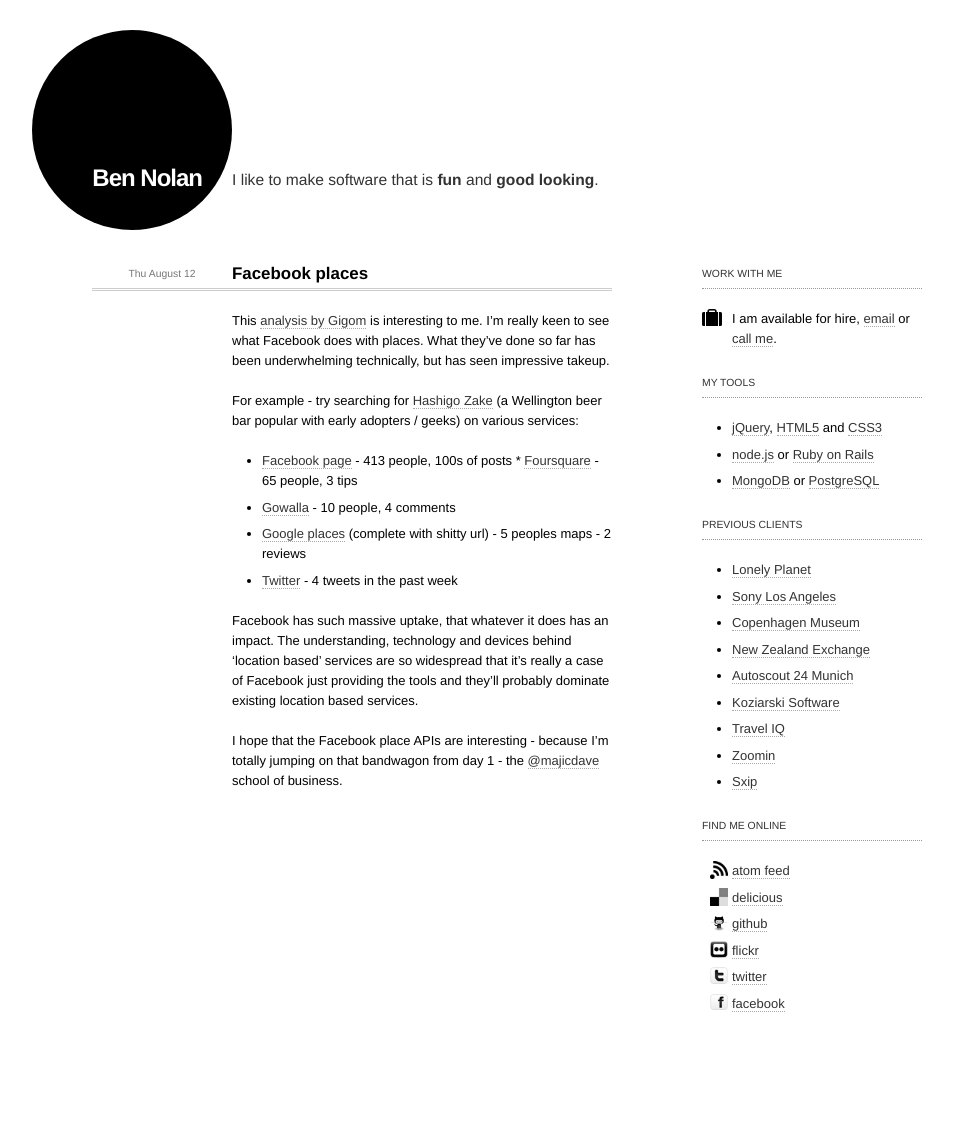
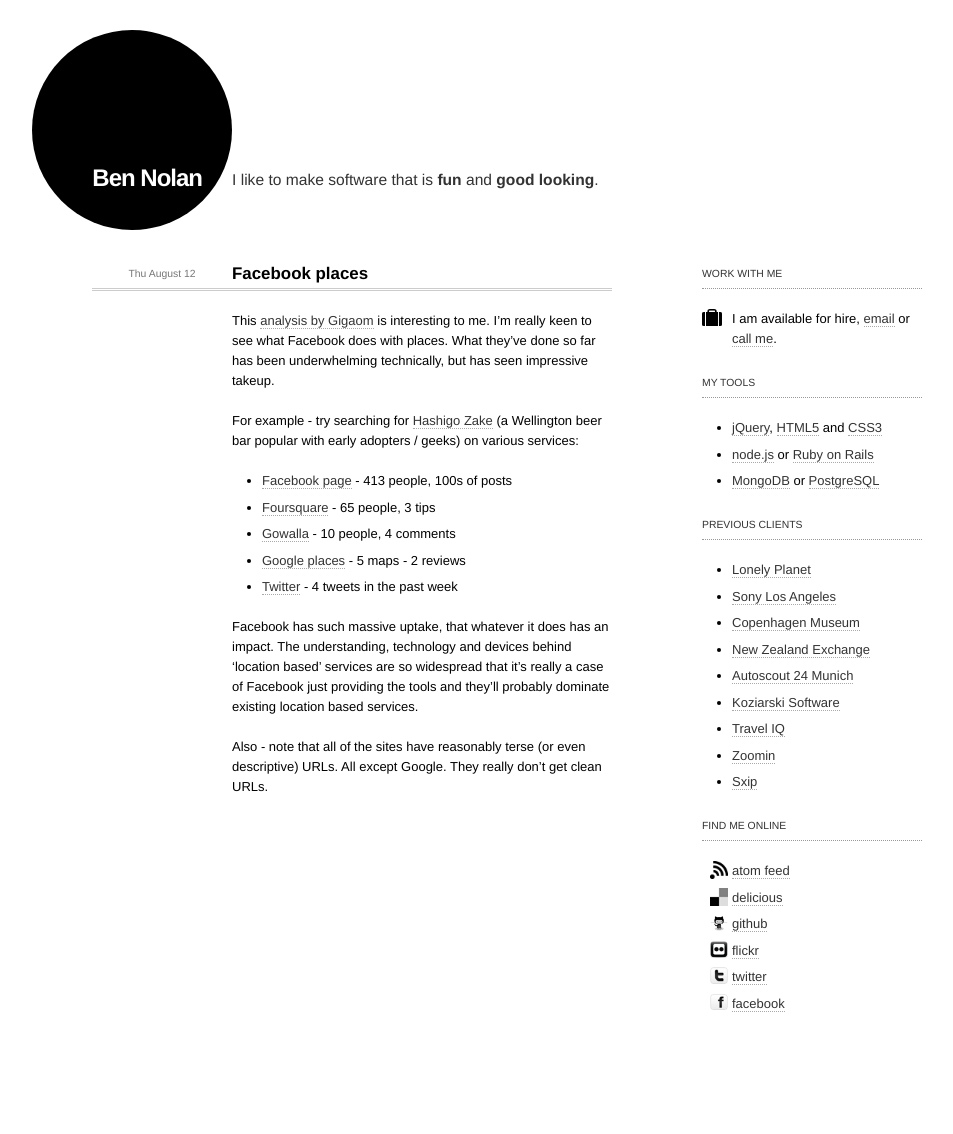
Before and after one commit to bnolan/bnolan.github.com, a Jekyll site: the page built from _posts/2010-08-12-facebook-places.md, in a window 1280 px wide. Shown: the whole page, without its empty margins (108-1061 px from the left). Built offline with Jekyll 4.4.1, drawn with Linux system fonts in a browser that asks for light colours.

Commit message:
* Typos!

```diff
--- a/_posts/2010-08-12-facebook-places.md
+++ b/_posts/2010-08-12-facebook-places.md
@@ -3,15 +3,16 @@
 title: Facebook places
 ---
 
-This [analysis by Gigom](http://gigaom.com/2010/08/10/facebook-places-will-be-about-more-than-just-a-check-in/) is interesting to me. I'm really keen to see what Facebook does with places. What they've done so far has been underwhelming technically, but has seen impressive takeup.
+This [analysis by Gigaom](http://gigaom.com/2010/08/10/facebook-places-will-be-about-more-than-just-a-check-in/) is interesting to me. I'm really keen to see what Facebook does with places. What they've done so far has been underwhelming technically, but has seen impressive takeup.
 
 For example - try searching for [Hashigo Zake](http://apps.facebook.com/weheartplaces/places/935148524-hashigo_zake) (a Wellington beer bar popular with early adopters / geeks) on various services:
 
-  * [Facebook page](http://www.facebook.com/pages/Wellington-New-Zealand/Hashigo-Zake/144268315585) - 413 people, 100s of posts  * [Foursquare](http://foursquare.com/venue/306746) - 65 people, 3 tips
-  * [Gowalla](http://gowalla.com/spots/571126) - 10 people, 4 comments
-  * [Google places](http://maps.google.com/maps/place?cid=11598129844502475571&q=hashigo+zake&hl=en&cd=1&ei=BSBiTLDxDYOEvgPfzKSqDg&sig2=RxTDHaj8pywo70MGfMzcSg&dtab=2&pcsi=11598129844502475571,1&geocode=FX7wif0douxqCg&sll=-41.291693,174.779499&sspn=0.004184,0.003358&ie=UTF8&ll=-41.289126,174.777267&spn=0,0&z=17&iwloc=A) (complete with shitty url) - 5 peoples maps - 2 reviews
-  * [Twitter](http://search.twitter.com/search?q=hashigo+zake) - 4 tweets in the past week
+* [Facebook page](http://www.facebook.com/pages/Wellington-New-Zealand/Hashigo-Zake/144268315585) - 413 people, 100s of posts
+* [Foursquare](http://foursquare.com/venue/306746) - 65 people, 3 tips
+* [Gowalla](http://gowalla.com/spots/571126) - 10 people, 4 comments
+* [Google places](http://maps.google.com/maps/place?cid=11598129844502475571&q=hashigo+zake&hl=en&cd=1&ei=BSBiTLDxDYOEvgPfzKSqDg&sig2=RxTDHaj8pywo70MGfMzcSg&dtab=2&pcsi=11598129844502475571,1&geocode=FX7wif0douxqCg&sll=-41.291693,174.779499&sspn=0.004184,0.003358&ie=UTF8&ll=-41.289126,174.777267&spn=0,0&z=17&iwloc=A) - 5 maps - 2 reviews
+* [Twitter](http://search.twitter.com/search?q=hashigo+zake) - 4 tweets in the past week
 
 Facebook has such massive uptake, that whatever it does has an impact. The understanding, technology and devices behind 'location based' services are so widespread that it's really a case of Facebook just providing the tools and they'll probably dominate existing location based services.
 
-I hope that the Facebook place APIs are interesting - because I'm totally jumping on that bandwagon from day 1 - the [@majicdave](http://twitter.com/majicdave) school of business.
+Also - note that all of the sites have reasonably terse (or even descriptive) URLs. All except Google. They really don't get clean URLs.
```
Also changed, not shown: 4 other files.
